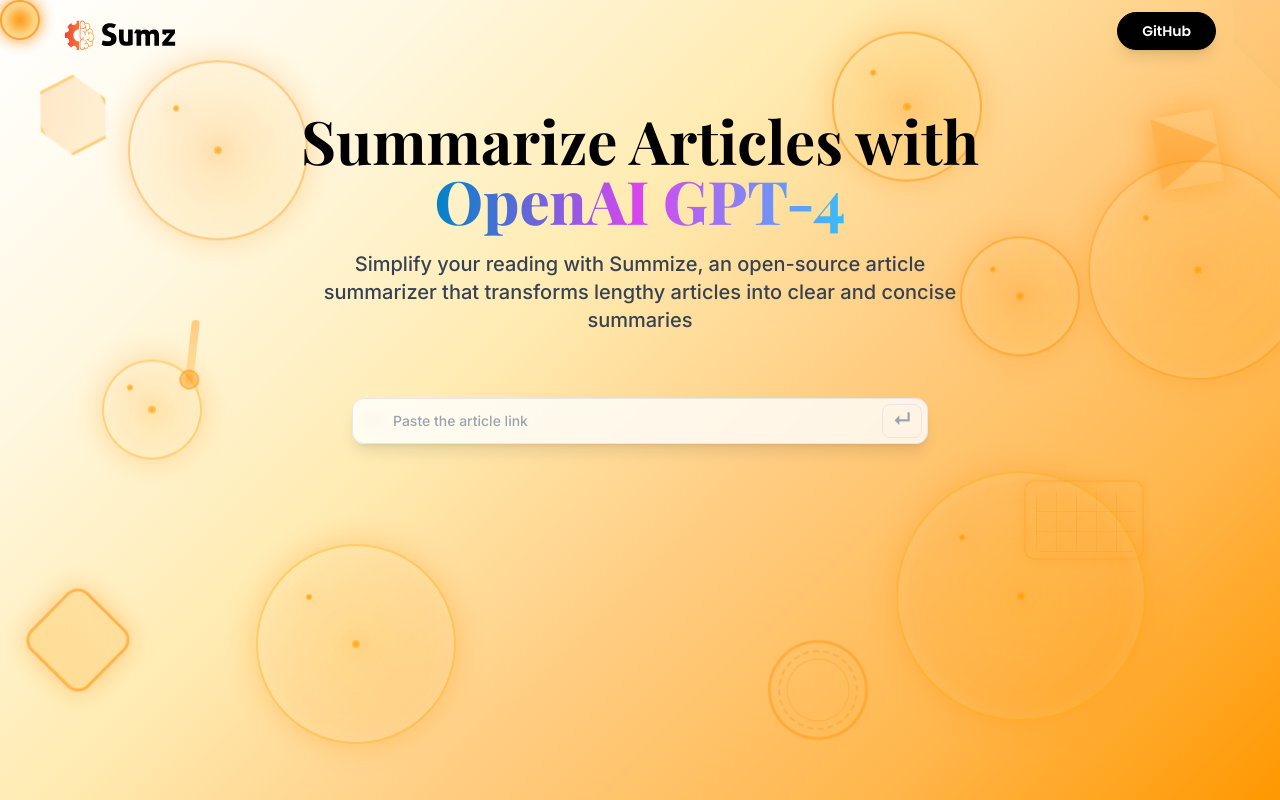
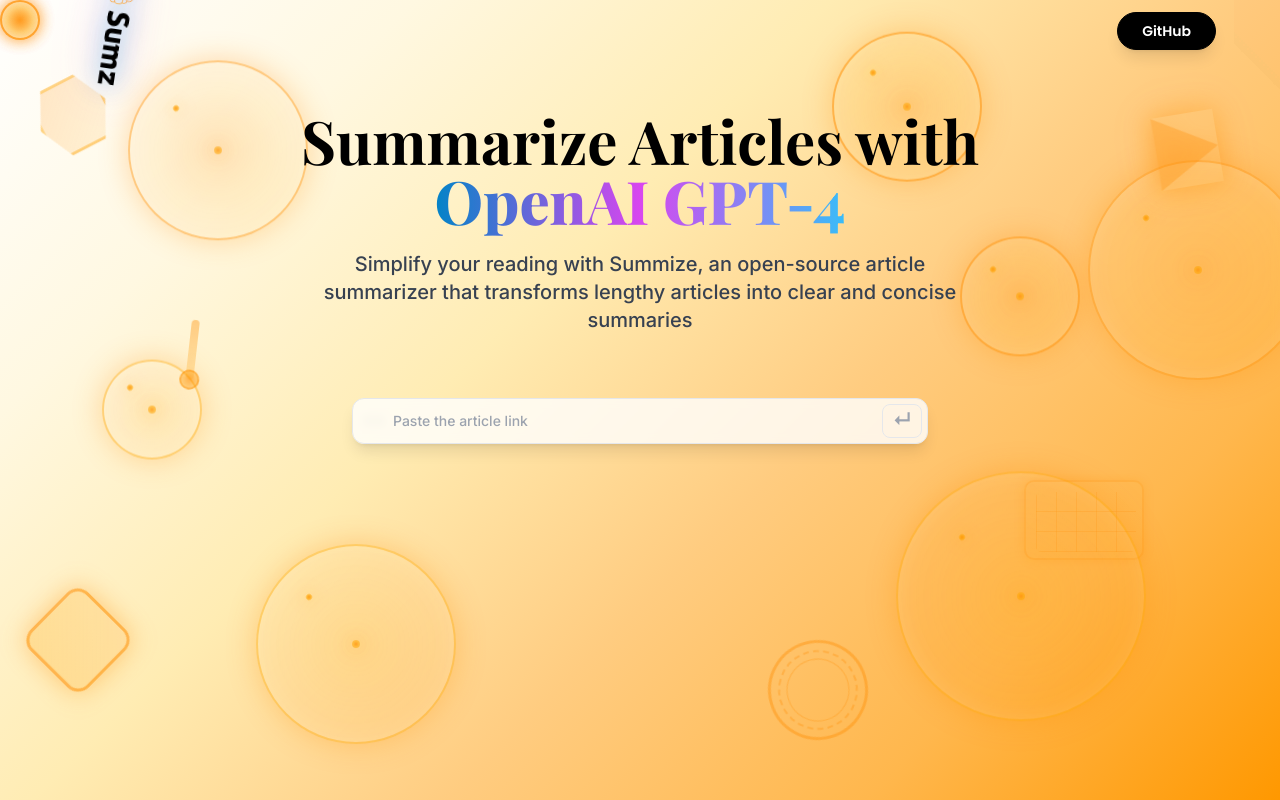
Before and after one commit to Harshitt23/Ai-Summarizer, a React (Vite) app: page / in a window 1280 px wide. Built offline with nearby package versions, Linux system fonts and the light colour scheme; a web font is replaced by a local one.

Commit message:
Add enhanced styling system with modern components and animations

```diff
--- a/src/App.css
+++ b/src/App.css
@@ -100,8 +100,39 @@
   @apply bg-white/95 backdrop-blur-sm rounded-2xl border border-gray-200/50 shadow-xl p-6 hover:shadow-2xl hover:scale-105 transition-all duration-500 cursor-pointer;
 }
 
+/* Enhanced Glow Effects */
 .glow_on_hover {
-  @apply transition-all duration-300 hover:shadow-glow hover:shadow-glow-lg;
+  @apply transition-all duration-300;
+  filter: drop-shadow(0 0 8px rgba(14, 165, 233, 0.3));
+}
+
+.glow_on_hover:hover {
+  filter: drop-shadow(0 0 20px rgba(14, 165, 233, 0.6)) drop-shadow(0 0 30px rgba(217, 70, 239, 0.4));
+  transform: scale(1.05);
+}
+
+/* Earth Icon Specific Styles */
+.earth-icon-glow {
+  filter: drop-shadow(0 0 10px rgba(14, 165, 233, 0.4)) drop-shadow(0 0 20px rgba(217, 70, 239, 0.3));
+  animation: earth-rotate 20s linear infinite, earth-pulse 3s ease-in-out infinite;
+}
+
+@keyframes earth-rotate {
+  from {
+    transform: rotate(0deg);
+  }
+  to {
+    transform: rotate(360deg);
+  }
+}
+
+@keyframes earth-pulse {
+  0%, 100% {
+    filter: drop-shadow(0 0 10px rgba(14, 165, 233, 0.4)) drop-shadow(0 0 20px rgba(217, 70, 239, 0.3));
+  }
+  50% {
+    filter: drop-shadow(0 0 20px rgba(14, 165, 233, 0.7)) drop-shadow(0 0 30px rgba(217, 70, 239, 0.5)) drop-shadow(0 0 40px rgba(14, 165, 233, 0.3));
+  }
 }
 
 /* Typography Enhancements */
--- a/src/components/Hero.jsx
+++ b/src/components/Hero.jsx
@@ -6,7 +6,11 @@
   return (
     <header className='w-full flex justify-center items-center flex-col'>
       <nav className='flex justify-between items-center w-full mb-10 pt-3'>
-        <img src={logo} alt='sumz_logo' className='w-28 object-contain hover:scale-105 transition-transform duration-300' />
+        <img
+          src={logo}
+          alt='sumz_logo'
+          className='w-28 object-contain hover:scale-105 transition-transform duration-300 earth-icon-glow'
+        />
 
         <button
           type='button'
```
